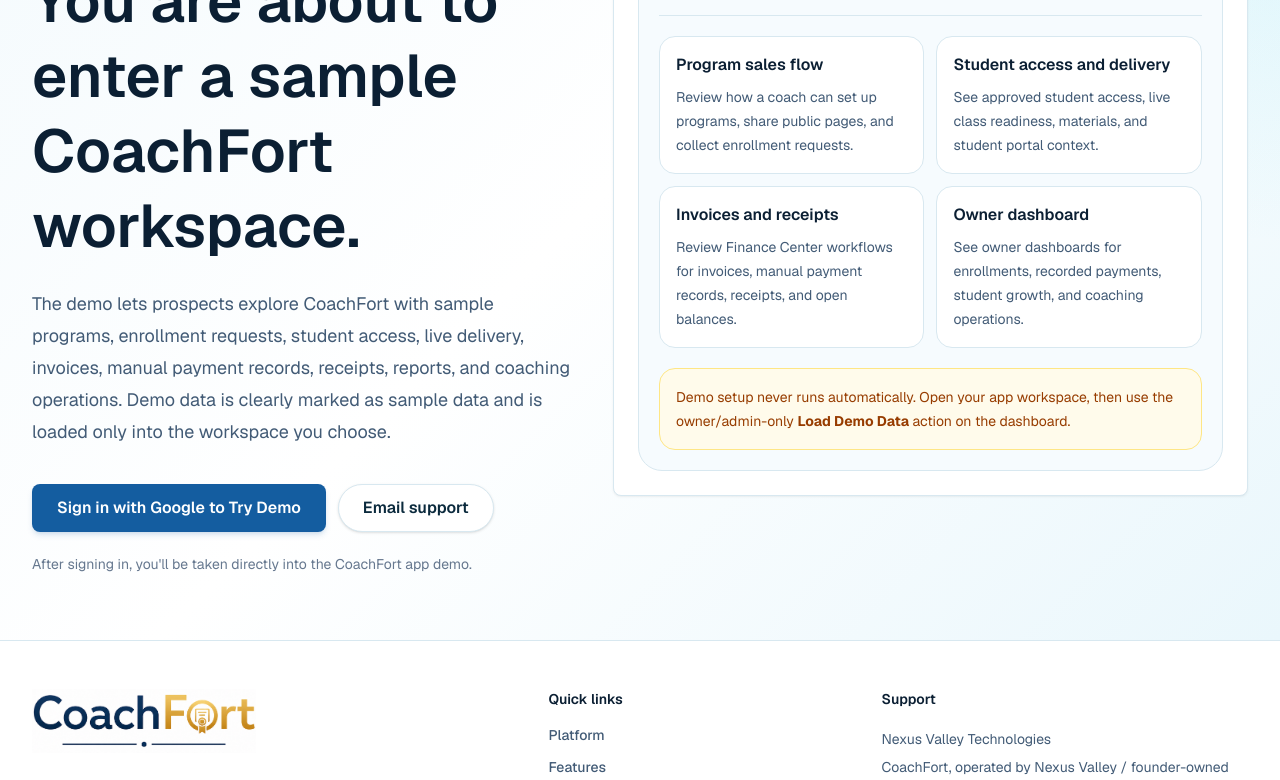
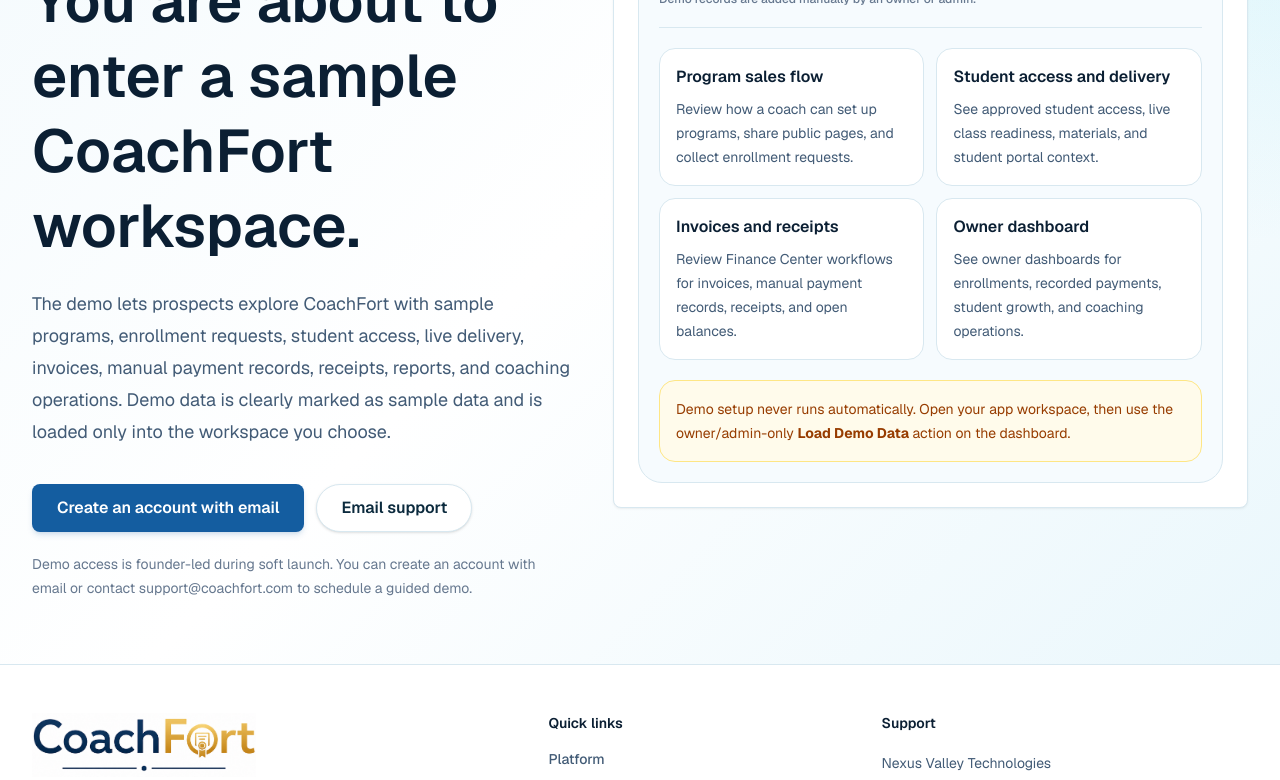
Before and after one commit to nexus-valley/coach-os, a Next.js app: page /demo in a window 1280 px wide. Shown: the part 398-1178 px from the top of the page. Built offline with nearby package versions, Linux system fonts and the light colour scheme; no server answers.

Commit message:
Launch Prep 2G1 hide Google OAuth until branding fix

```diff
--- a/src/components/auth/LoginForm.tsx
+++ b/src/components/auth/LoginForm.tsx
@@ -6,7 +6,6 @@ import { useSearchParams } from "next/navigation";
 import { useState } from "react";
 
 import { AuthInput } from "@/src/components/auth/AuthInput";
-import { GoogleOAuthButton } from "@/src/components/auth/GoogleOAuthButton";
 import { Button } from "@/src/components/ui/Button";
 import { signInWithPassword } from "@/src/lib/auth";
 
@@ -94,20 +93,6 @@ export function LoginForm() {
 
   return (
     <form className="space-y-5" onSubmit={handleSubmit}>
-      <GoogleOAuthButton
-        disabled={loading}
-        onError={setError}
-        redirectPath={nextPath ?? undefined}
-      />
-
-      <div className="flex items-center gap-3">
-        <span className="h-px flex-1 bg-zinc-200" />
-        <span className="text-xs font-semibold uppercase tracking-[0.18em] text-zinc-400">
-          or
-        </span>
-        <span className="h-px flex-1 bg-zinc-200" />
-      </div>
-
       <AuthInput
         autoComplete="email"
         label="Email"
--- a/src/components/auth/SignupForm.tsx
+++ b/src/components/auth/SignupForm.tsx
@@ -5,7 +5,6 @@ import { useSearchParams } from "next/navigation";
 import { useEffect, useState } from "react";
 
 import { AuthInput } from "@/src/components/auth/AuthInput";
-import { GoogleOAuthButton } from "@/src/components/auth/GoogleOAuthButton";
 import {
   earlyAccessSupportMessage,
 } from "@/src/components/marketing/EarlyAccessNotice";
@@ -124,20 +123,6 @@ export function SignupForm() {
         ) : null}
       </div>
 
-      <GoogleOAuthButton
-        disabled={loading}
-        onError={setError}
-        redirectPath={nextPath ?? undefined}
-      />
-
-      <div className="flex items-center gap-3">
-        <span className="h-px flex-1 bg-zinc-200" />
-        <span className="text-xs font-semibold uppercase tracking-[0.18em] text-zinc-400">
-          or
-        </span>
-        <span className="h-px flex-1 bg-zinc-200" />
-      </div>
-
       <AuthInput
         autoComplete="name"
         label="Full name"
--- a/src/components/demo/DemoPageClient.tsx
+++ b/src/components/demo/DemoPageClient.tsx
@@ -7,7 +7,7 @@ import { CoachFortBrandAsset } from "@/src/components/branding/CoachFortBrandAss
 import { Badge } from "@/src/components/ui/Badge";
 import { Button } from "@/src/components/ui/Button";
 import { Card } from "@/src/components/ui/Card";
-import { requireClientSession, signInWithGoogleForDemo } from "@/src/lib/auth";
+import { requireClientSession } from "@/src/lib/auth";
 import { getSupabaseClient } from "@/src/lib/supabaseClient";
 
 type DemoAccessState = "checking" | "guest";
@@ -37,8 +37,6 @@ const demoHighlights = [
 
 export function DemoPageClient() {
   const router = useRouter();
-  const [error, setError] = useState("");
-  const [oauthLoading, setOauthLoading] = useState(false);
   const [state, setState] = useState<DemoAccessState>("checking");
 
   useEffect(() => {
@@ -81,25 +79,6 @@ export function DemoPageClient() {
     };
   }, [router]);
 
-  async function handlePrimaryAction() {
-    setError("");
-
-    if (state === "guest") {
-      setOauthLoading(true);
-
-      try {
-        await signInWithGoogleForDemo();
-      } catch (caught) {
-        setOauthLoading(false);
-        setError(
-          caught instanceof Error
-            ? caught.message
-            : "Unable to continue with Google. Please try again.",
-        );
-      }
-    }
-  }
-
   return (
     <main className="min-h-screen bg-[radial-gradient(circle_at_top_right,rgba(46,203,234,0.18),transparent_30rem),linear-gradient(135deg,#F3FAFD_0%,#FFFFFF_48%,#EAF7FC_100%)] text-[#0B1F33]">
       <section className="mx-auto grid min-h-[calc(100vh-5rem)] max-w-7xl items-center gap-10 px-5 py-16 sm:px-6 lg:grid-cols-[0.92fr_1.08fr] lg:px-8">
@@ -124,16 +103,13 @@ export function DemoPageClient() {
 
           <div className="mt-9 flex flex-col gap-3 sm:flex-row">
             <Button
-              disabled={state === "checking" || oauthLoading}
-              onClick={handlePrimaryAction}
+              disabled={state === "checking"}
+              href="/signup"
               size="lg"
-              type="button"
             >
               {state === "checking"
                 ? "Checking access..."
-                : oauthLoading
-                  ? "Redirecting..."
-                  : "Sign in with Google to Try Demo"}
+                : "Create an account with email"}
             </Button>
             <a
               className="inline-flex h-12 items-center justify-center rounded-full border border-[#D8E8F0] bg-white px-6 text-base font-semibold text-[#0B2A3D] shadow-sm transition hover:-translate-y-0.5 hover:border-[#2ECBEA]/60 hover:bg-[#F3FAFD]"
@@ -143,15 +119,10 @@ export function DemoPageClient() {
             </a>
           </div>
 
-          {error ? (
-            <div className="mt-5 rounded-2xl border border-red-200 bg-red-50 px-4 py-3 text-sm text-red-700">
-              {error}
-            </div>
-          ) : null}
-
           <p className="mt-5 text-sm leading-6 text-[#66788F]">
-            After signing in, you&apos;ll be taken directly into the CoachFort app
-            demo.
+            Demo access is founder-led during soft launch. You can create an
+            account with email or contact support@coachfort.com to schedule a
+            guided demo.
           </p>
         </div>
 
```
